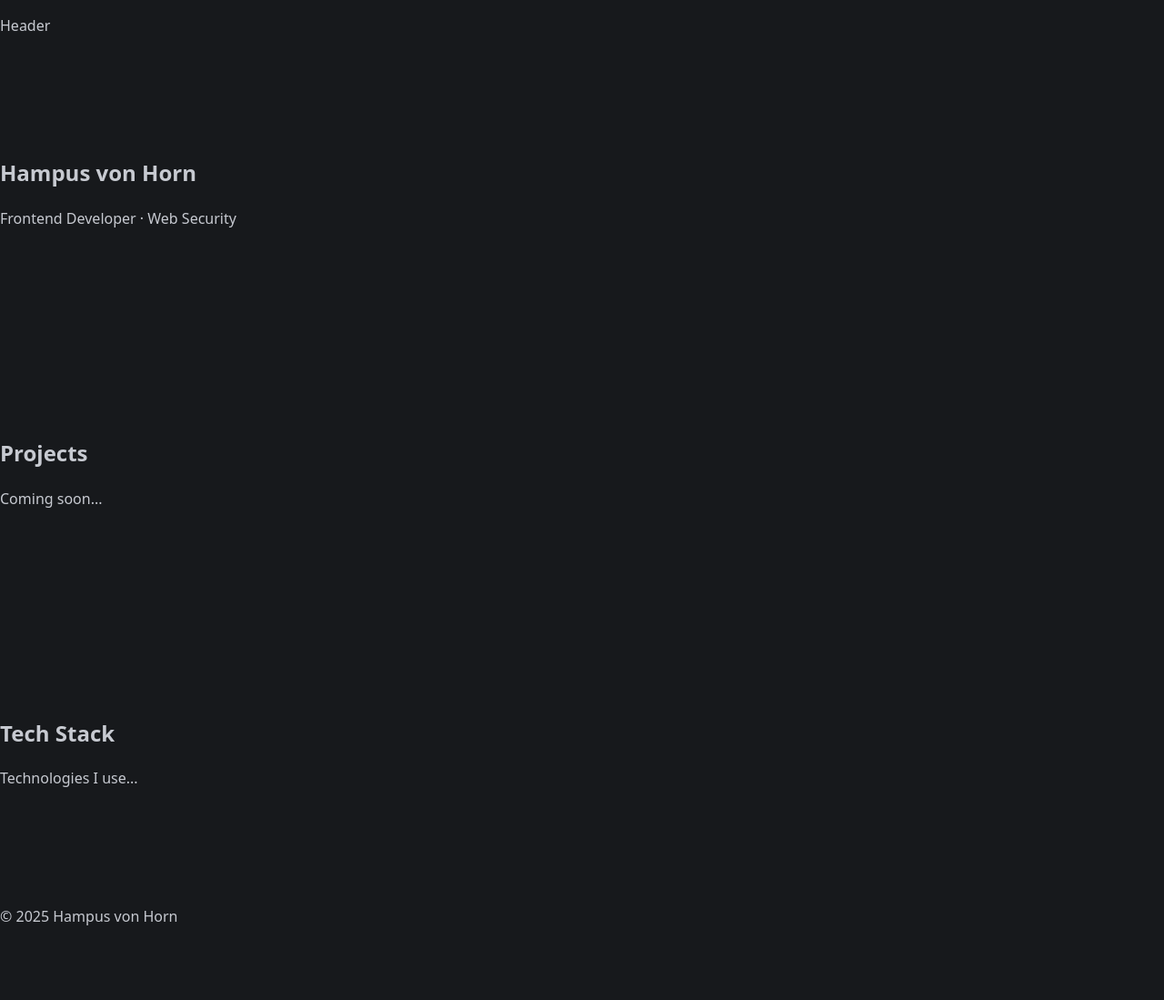
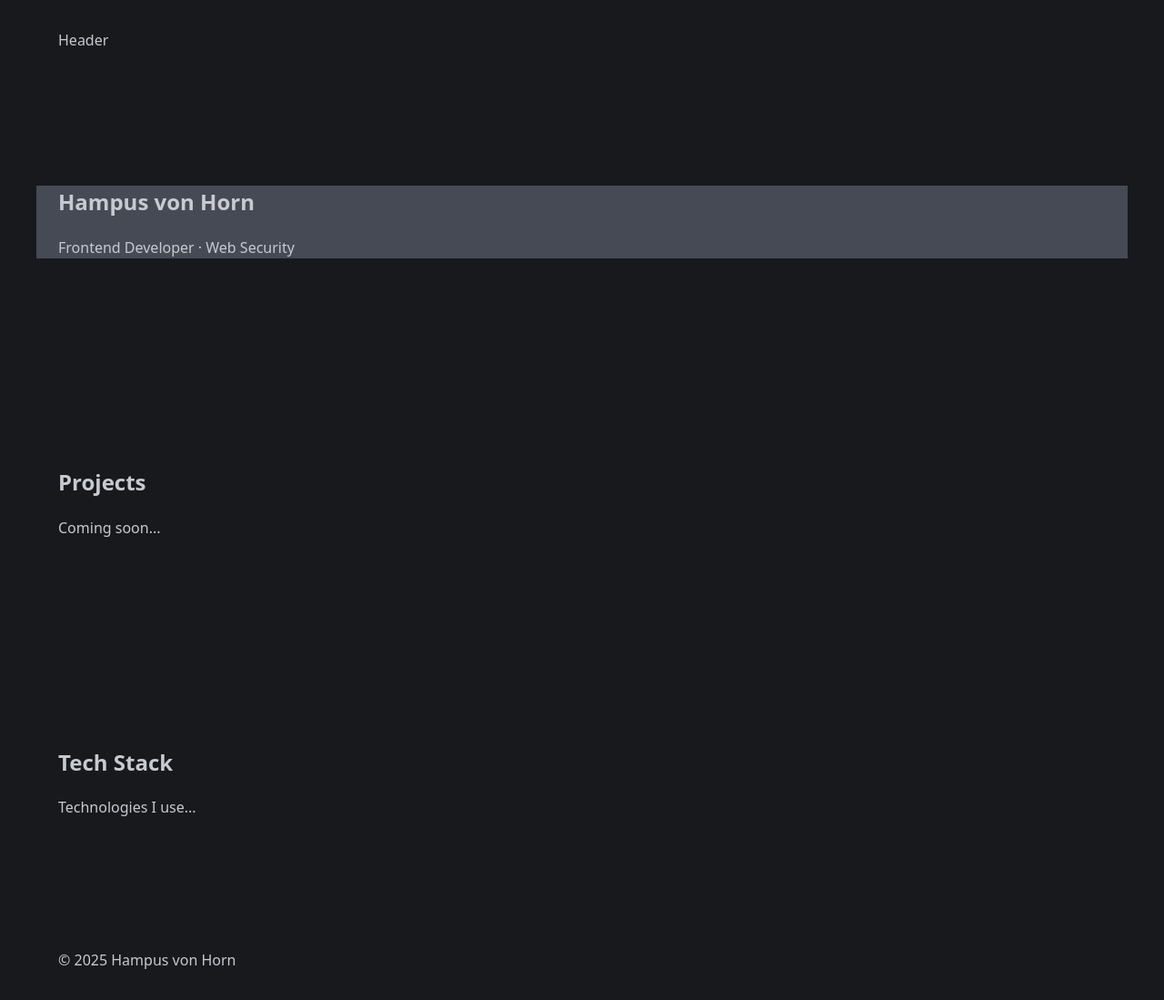
Before and after one commit to hampusvh/hampusvh-portfolio, a Next.js app: page / in a window 1280 px wide. Shown: the whole page at 91% size. Before the commit the page ends 1035 px from the top, so only its background shows below. Built offline with nearby package versions, Linux system fonts and the light colour scheme.

Commit message:
Set up base layout structure with global sections and container system

```diff
--- a/components/sections/Footer.tsx
+++ b/components/sections/Footer.tsx
@@ -1,7 +1,9 @@
 function Footer() {
   return (
-    <footer>
-      <p>© {new Date().getFullYear()} Hampus von Horn</p>
+    <footer className="site-footer">
+      <div className="container">
+        <p>© {new Date().getFullYear()} Hampus von Horn</p>
+      </div>
     </footer>
   );
 }
--- a/components/sections/Header.tsx
+++ b/components/sections/Header.tsx
@@ -1,9 +1,11 @@
 function Header() {
   return (
-    <header>
+    <header className="site-header">
+        <div className="container">
       <nav>
         <p>Header</p>
       </nav>
+        </div>
     </header>
   );
 }
--- a/components/sections/HeroSection.tsx
+++ b/components/sections/HeroSection.tsx
@@ -1,7 +1,7 @@
 function HeroSection() {
   return (
     <section className="section hero">
-      <div className="section-inner">
+      <div className="container">
         <h1>Hampus von Horn</h1>
         <p>Frontend Developer · Web Security</p>
       </div>
--- a/components/sections/ProjectsSection.tsx
+++ b/components/sections/ProjectsSection.tsx
@@ -1,7 +1,7 @@
 function ProjectsSection() {
   return (
 <section className="section projects">
-  <div className="section-inner">
+  <div className="container">
     <h2>Projects</h2>
     <p>Coming soon...</p>
   </div>
--- a/components/sections/StackSection.tsx
+++ b/components/sections/StackSection.tsx
@@ -1,7 +1,7 @@
 function StackSection() {
   return (
 <section className="section stack">
-  <div className="section-inner">
+  <div className="container">
     <h2>Tech Stack</h2>
     <p>Technologies I use...</p>
   </div>
--- a/styles/global.css
+++ b/styles/global.css
@@ -34,3 +34,7 @@ body {
 .site-footer {
   padding-block: 16px;
 }
+
+.hero .container {
+  background: var(--surface-elevated);
+}
--- a/styles/theme.css
+++ b/styles/theme.css
@@ -3,6 +3,8 @@
 :root {
   --bg-page: var(--gray-10);
   --bg-section: var(--gray-20);
+  --surface-elevated: var(--gray-30);
+
 
   --text-strong: var(--gray-100);
   --text-main: var(--gray-80);
--- a/styles/tokens.css
+++ b/styles/tokens.css
@@ -6,6 +6,7 @@
   --gray-100: hsl(var(--gray-h) var(--gray-s) 100%);
   --gray-80:  hsl(var(--gray-h) var(--gray-s) 80%);
   --gray-60:  hsl(var(--gray-h) var(--gray-s) 60%);
+  --gray-30:  hsl(var(--gray-h) var(--gray-s) 30%);
   --gray-20:  hsl(var(--gray-h) var(--gray-s) 20%);
   --gray-10:  hsl(var(--gray-h) var(--gray-s) 10%);
   --gray-0:   hsl(var(--gray-h) var(--gray-s) 0%);
```
